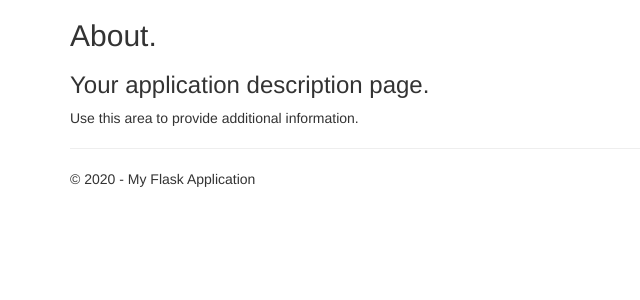
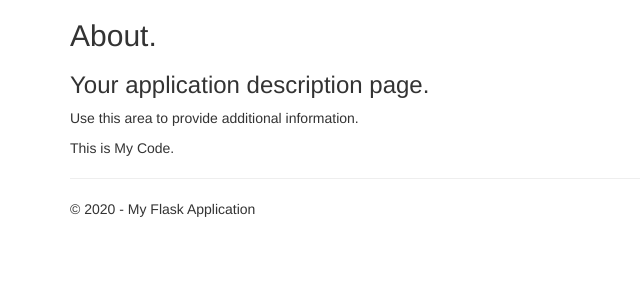
Before and after one commit to wkustiawan/FlaskWeb, a Flask app: page /about in a window 1280 px wide. Shown: the part 51-351 px from the top of the page, without its empty margins (0-640 px from the left). Run offline with Flask 2, Linux system fonts and the light colour scheme; parts of the project's set-up code (start-up, migrations or seed data) failed here and were passed over; some libraries are stand-ins or nearby versions.

Commit message:
test commit

```diff
--- a/FlaskWebProject1/FlaskWebProject1/templates/about.html
+++ b/FlaskWebProject1/FlaskWebProject1/templates/about.html
@@ -6,5 +6,6 @@
 <h3>{{ message }}</h3>
 
 <p>Use this area to provide additional information.</p>
+<p>This is My Code.</p>
 
 {% endblock %}
```
